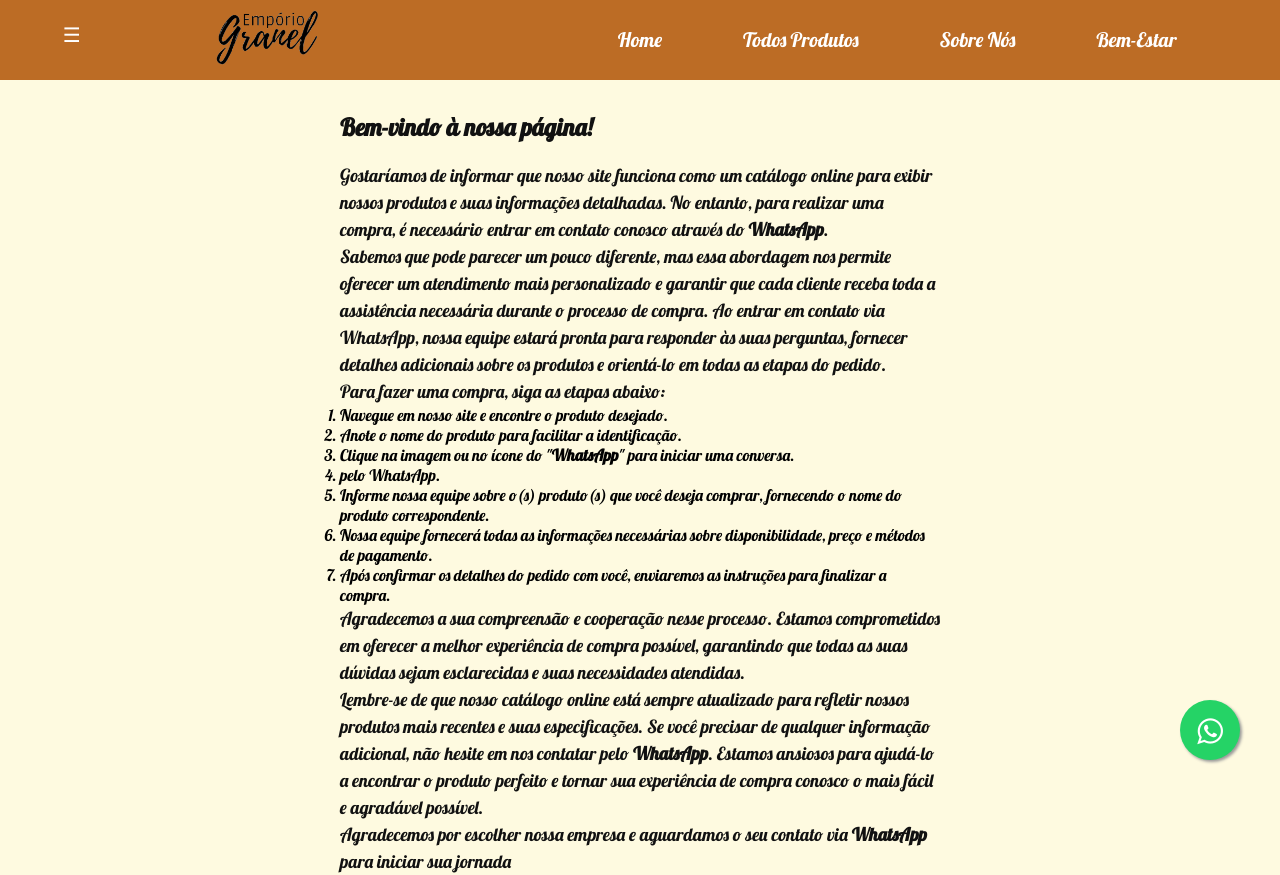
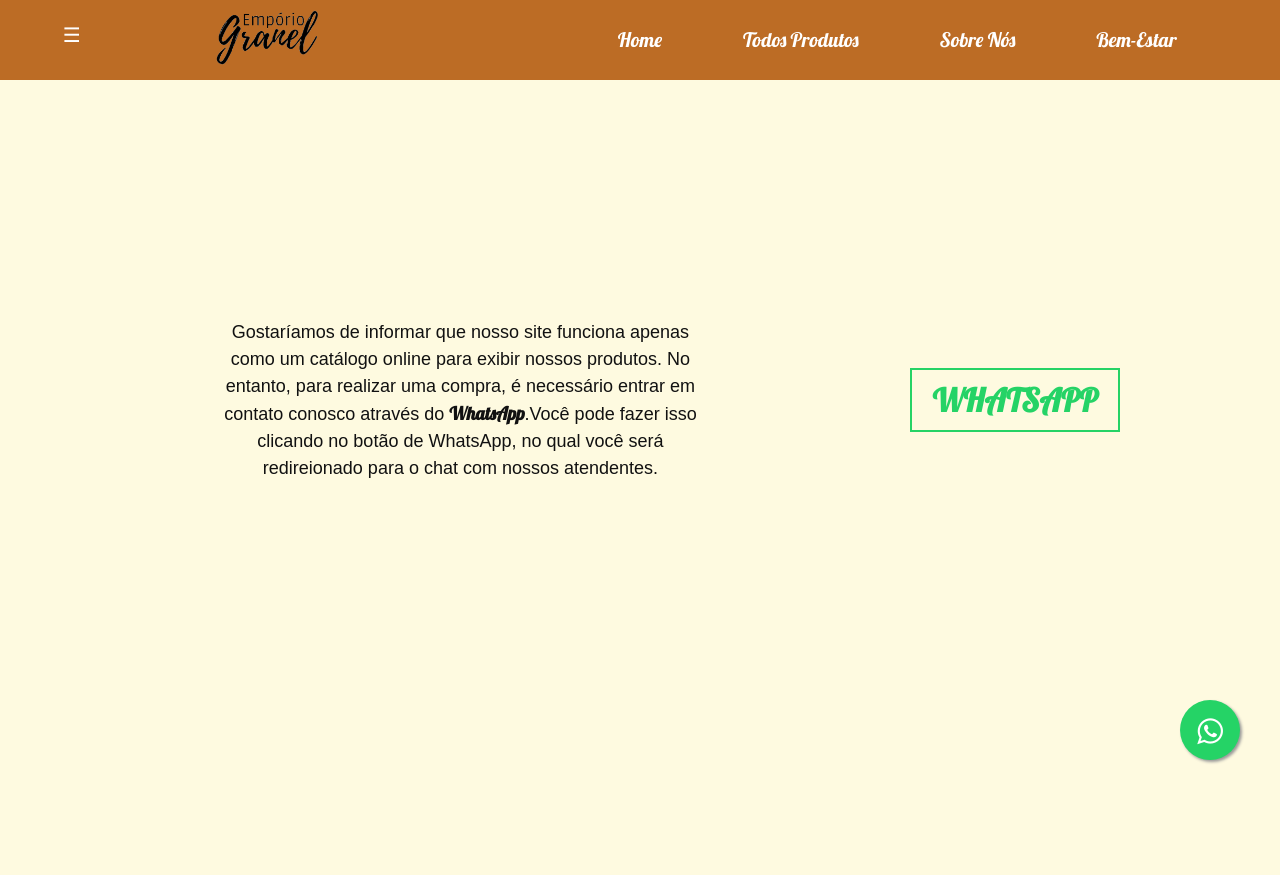
Before and after one commit to Projeto-Emporio/Projeto-Emporio-Granel, a PHP site: page /redirecionamento.html in a window 1280 px wide. After the commit the page ends 764 px from the top, so only its background shows below. Run offline with PHP 8.4, Linux system fonts and the light colour scheme; some libraries are stand-ins or nearby versions.

Commit message:
responsividade geral e  redirecionamento

```diff
--- a/redirecionamento.html
+++ b/redirecionamento.html
@@ -41,23 +41,17 @@
 		</header>
 	</nav>
         <main>
-		    <div class="container">
-				<h1>Bem-vindo à nossa página!</h1>
-				<p>Gostaríamos de informar que nosso site funciona como um catálogo online para exibir nossos produtos e suas informações detalhadas. No entanto, para realizar uma compra, é necessário entrar em contato conosco através do <strong>WhatsApp</strong>.</p>
-				<p>Sabemos que pode parecer um pouco diferente, mas essa abordagem nos permite oferecer um atendimento mais personalizado e garantir que cada cliente receba toda a assistência necessária durante o processo de compra. Ao entrar em contato via WhatsApp, nossa equipe estará pronta para responder às suas perguntas, fornecer detalhes adicionais sobre os produtos e orientá-lo em todas as etapas do pedido.</p>
-				<p>Para fazer uma compra, siga as etapas abaixo:</p>
-				<ol>
-				<li>Navegue em nosso site e encontre o produto desejado.</li>
-				<li>Anote o nome do produto para facilitar a identificação.</li>
-				<li>Clique na imagem ou no ícone do "<strong>WhatsApp</strong>" para iniciar uma conversa.</li><li>pelo WhatsApp.</li>
-				<li>Informe nossa equipe sobre o(s) produto(s) que você deseja comprar, fornecendo o nome do produto correspondente.</li>
-				<li>Nossa equipe fornecerá todas as informações necessárias sobre disponibilidade, preço e métodos de pagamento.</li>
-				<li>Após confirmar os detalhes do pedido com você, enviaremos as instruções para finalizar a compra.</li>
-				</ol>
-				<p>Agradecemos a sua compreensão e cooperação nesse processo. Estamos comprometidos em oferecer a melhor experiência de compra possível, garantindo que todas as suas dúvidas sejam esclarecidas e suas necessidades atendidas.</p>
-				<p>Lembre-se de que nosso catálogo online está sempre atualizado para refletir nossos produtos mais recentes e suas especificações. Se você precisar de qualquer informação adicional, não hesite em nos contatar pelo <strong>WhatsApp</strong>. Estamos ansiosos para ajudá-lo a encontrar o produto perfeito e tornar sua experiência de compra conosco o mais fácil e agradável possível.</p>
-				<p>Agradecemos por escolher nossa empresa e aguardamos o seu contato via <strong>WhatsApp</strong> para iniciar sua jornada
+		    <div class="container-redirecionamento">
 
+				<p>Gostaríamos de informar que nosso site funciona apenas como um catálogo online para exibir nossos produtos. No entanto, para realizar uma compra, é necessário entrar em contato conosco através do <strong>WhatsApp</strong>.Você pode fazer isso clicando no botão de WhatsApp, no qual você será redireionado para o chat com nossos atendentes.</p>
+			<a href="https://wa.me/+553791182736" target="_blank">
+				<div class="container-btn">
+					<button class="btn">
+							WhatsAPP
+						  </button>
+
+				</div>
+			</a>
 			</div>
 
 
--- a/style/index.css
+++ b/style/index.css
@@ -12,15 +12,34 @@ h1{
   text-decoration: none;
 }
 
+@media screen and (max-width: 768px) {
+  .container-iframe {
+    display: flex;
+    align-items: center;
+    display: block;
+    text-align: center;
+    justify-content: center;
+      }
+}
+
 iframe{
     display: block;
     margin: auto;
     padding-top: 50px;
     border: #dda15e 1px;
-    }
+}
 
+@media screen and (max-width: 768px) {
+  .iframe {
+    width: 300px !important;
+    height: 320px !important;
+    align-items: center;
+    justify-content: center;
+    padding-left: 25px;
+  }
+}
 
-  div#produtos-naturais :not(span){
+   div#produtos-naturais :not(span){
     display: flex;
     justify-content: center;
     align-items: center;
--- a/style/redirecionamento.css
+++ b/style/redirecionamento.css
@@ -3,29 +3,59 @@
     src: url("../fonts/Lobster-Regular.ttf");
 }
 
-.container{
-    margin-top: 0px;
-    height: 0px;
-    position: absolute;
-    top: 14%;
-    left: 50%;
-    transform: translate(-50%, -50%);
-    max-width: 600px;
-    margin: 0 auto;
-    padding: 20px;
-}
+.container-redirecionamento{
+    display: flex;
+    justify-content: center;
+    align-items: center;
+    height: 100vh;
 
-h1 {
-    color: #111;
-    font-size: 24px;
-    margin-bottom: 20px;
 }
 
 p {
     color: #111;
     font-size: 18px;
     line-height: 1.5;
+    font-family: sans-serif;
+    text-align: center;
+    padding-left: 50px;
+    max-width: 500px;
+    padding-right: 200px;
 }
+
+.btn {
+    color: #25d366;
+    text-transform: uppercase;
+    text-decoration: none;
+    border: 2px solid #25d366;
+    padding: 10px 20px;
+    font-size: 32px;
+    font-weight: bold;
+    background: transparent;
+    position: relative;
+    transition: all 1s;
+    overflow: hidden;
+  }
+
+  .btn:hover {
+    color: white;
+  }
+
+  .btn::before {
+    content: '';
+    position: absolute;
+    height: 100%;
+    width: 0%;
+    top: 0;
+    left: -40px;
+    transform: skewX(45deg);
+    background-color: #25d366;
+    z-index: -1;
+    transition: all 1s;
+  }
+
+  .btn:hover::before {
+    width: 160%;
+  }
 
 
 
--- a/style/style.css
+++ b/style/style.css
@@ -39,6 +39,13 @@
     display: inline-block;
   }
 
+  @media screen and (max-width: 768px) {
+    #menu-wrapper {
+      padding-left: 15px;
+    }
+  }
+
+
   #menu {
     display: none;
     position: absolute;
@@ -49,6 +56,18 @@
     list-style-type: none;
     border-radius: 5px;
     border: solid 2px black;
+  }
+
+
+  @media screen and (max-width: 768px) {
+    .menu {
+      font-size: 15px;
+      display: block;
+      margin: auto;
+      padding-top: 20px;
+      padding-right: 10px;
+      text-align: center;
+    }
   }
 
   #menu-button {
@@ -76,9 +95,23 @@ a#item-nav:hover{
     padding: 5px;
 }
 
+@media screen and (max-width: 768px) {
+  .container-logo {
+    padding: 0px 20px 0px 20px;
+  }
+}
+
 .logo{
     width: 40%;
     padding: 5px;
+}
+
+@media screen and (max-width: 768px) {
+  .logo {
+    padding-top: 10px;
+    width: 80%;
+    height: 80%;
+  }
 }
 
 .container-menu{
@@ -89,7 +122,7 @@ a#item-nav:hover{
 
 @media screen and (max-width: 768px) {
   .container-menu {
-
+    padding-right: 20px;
     display: block;
     margin: auto;
   }
```
Also changed, not shown: Bem-estar.html (+5 -5 lines), carrossel.html (+7 -0 lines), index.html (+8 -6 lines), sobre-nos.html (+4 -3 lines), style/bem-estar.css (+79 -35 lines), style/sobre-nos.css (+13 -7 lines).
